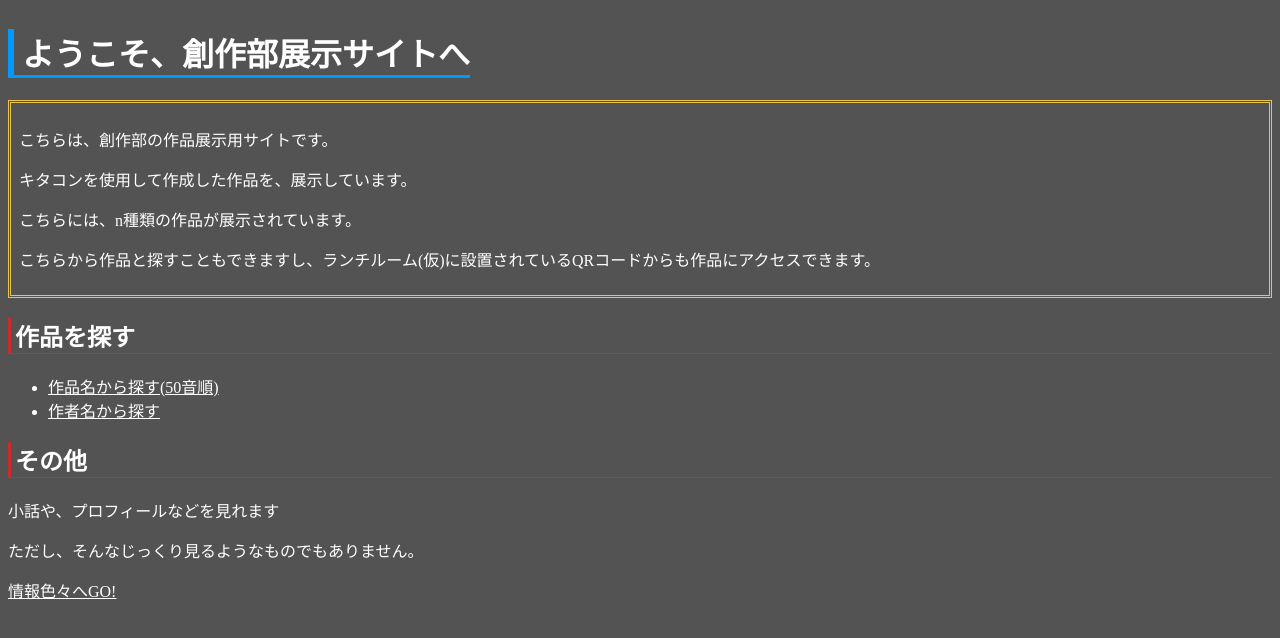
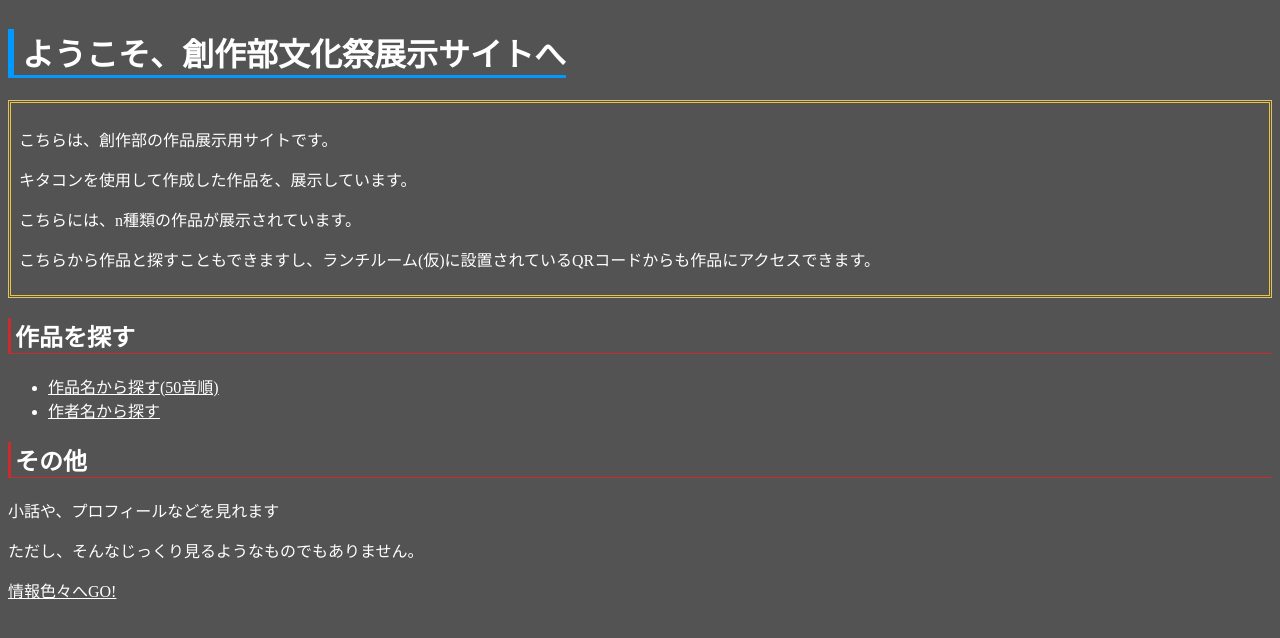
Before and after one commit to bacone-poteto/sousaku, a plain HTML site: page index.html in a window 1280 px wide. Drawn offline with Linux system fonts and the light colour scheme.

Commit message:
update index.html

```diff
--- a/index.html
+++ b/index.html
@@ -16,7 +16,7 @@
         </script>
     </head>
     <body>
-        <h1>ようこそ、創作部展示サイトへ</h1>
+        <h1>ようこそ、創作部文化祭展示サイトへ</h1>
         <div class="intro">
             <p>こちらは、創作部の作品展示用サイトです。</p>
             <p>キタコンを使用して作成した作品を、展示しています。</p>
```
